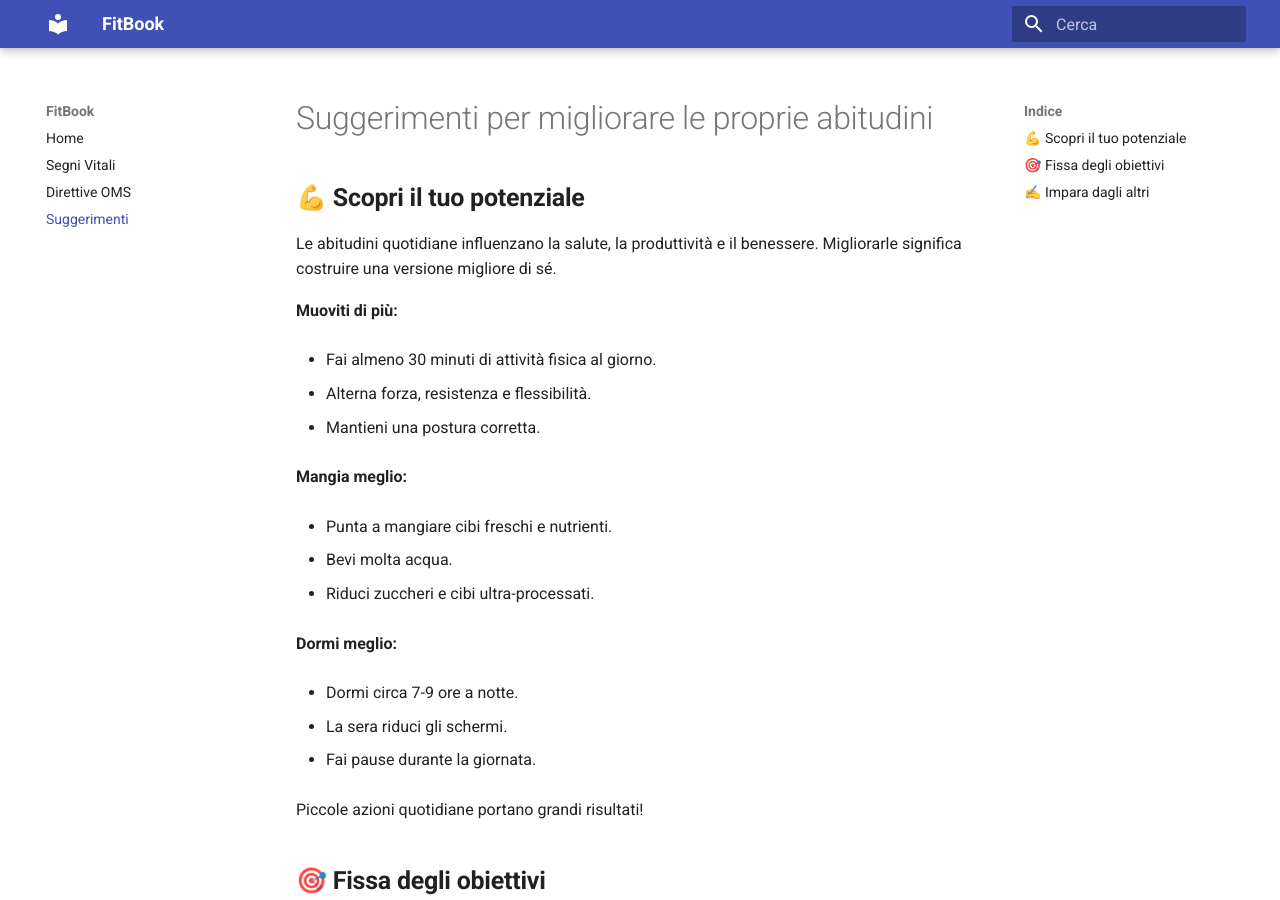
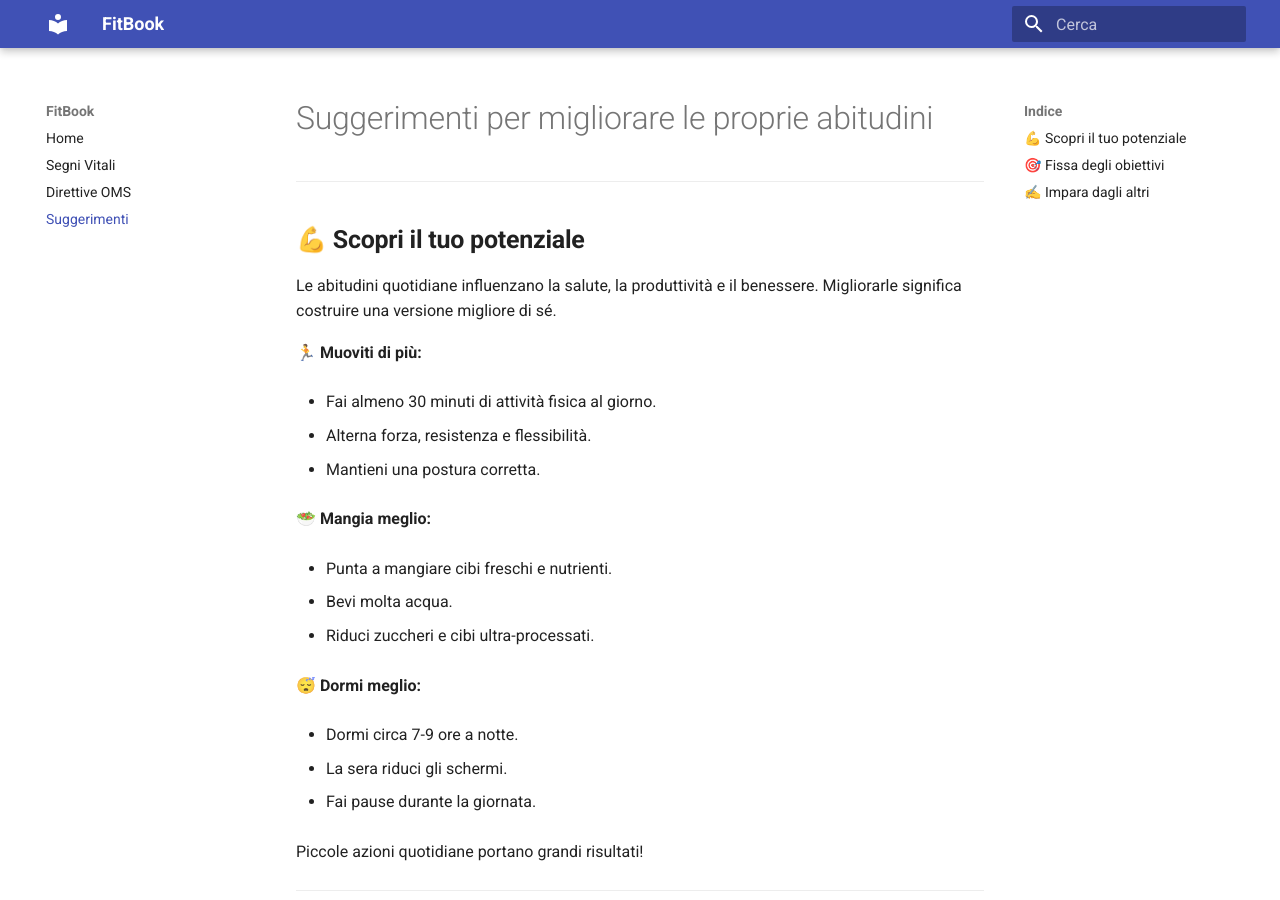
Before and after one commit to gabrielegolfieri/FitBook, an MkDocs documentation site: the page built from docs/suggerimenti.md, in a window 1280 px wide and 900 px high. Built offline with MkDocs 1.6.1 and Material for MkDocs 9.7.7, drawn with Linux system fonts in a browser that asks for light colours.

Commit message:
Ninth commit

```diff
--- a/docs/suggerimenti.md
+++ b/docs/suggerimenti.md
@@ -1,10 +1,12 @@
 # Suggerimenti per migliorare le proprie abitudini
+
+---
 
 ## 💪 **Scopri il tuo potenziale**
 
 Le abitudini quotidiane influenzano la salute, la produttività e il benessere. Migliorarle significa costruire una versione migliore di sé.
 
-**Muoviti di più:**
+🏃 **Muoviti di più:**
 
 - Fai almeno 30 minuti di attività fisica al giorno.
 
@@ -12,7 +14,7 @@ Le abitudini quotidiane influenzano la salute, la produttività e il benessere.
 
 - Mantieni una postura corretta.
 
-**Mangia meglio:**
+🥗 **Mangia meglio:**
 
 - Punta a mangiare cibi freschi e nutrienti.
 
@@ -20,7 +22,7 @@ Le abitudini quotidiane influenzano la salute, la produttività e il benessere.
 
 - Riduci zuccheri e cibi ultra-processati.
 
-**Dormi meglio:**
+😴 **Dormi meglio:**
 
 - Dormi circa 7-9 ore a notte.
 
@@ -30,10 +32,14 @@ Le abitudini quotidiane influenzano la salute, la produttività e il benessere.
 
 Piccole azioni quotidiane portano grandi risultati!
 
+---
+
 ## 🎯 **Fissa degli obiettivi**
 
 Quisque condimentum pharetra varius. Pellentesque id convallis odio, sed rutrum metus. Ut nec nunc eget sem scelerisque tincidunt eu ut arcu. Donec lobortis velit risus, at luctus dolor imperdiet in. Curabitur faucibus, nulla et euismod varius, enim tortor vehicula elit, vel varius orci felis tristique est. Aliquam luctus enim vel tellus interdum, sit amet gravida mauris egestas. Donec sed semper augue, sed consectetur sem. Nullam aliquet suscipit turpis ac varius. Pellentesque sed accumsan ante. Ut gravida risus libero, eu congue nulla aliquam eget. Cras nunc lacus, molestie pulvinar rutrum vel, porta ac nisl. Pellentesque varius diam libero, quis porttitor ligula fermentum in. Sed ullamcorper ex vitae pharetra imperdiet. Morbi id elit quis est viverra lacinia.
 
+---
+
 ## ✍️ **Impara dagli altri**
 
 Nam libero mi, sollicitudin eu imperdiet id, posuere consectetur neque. Pellentesque ultricies vehicula enim eget ullamcorper. Maecenas at justo sollicitudin, tempus turpis vitae, tempus nibh. Sed eu molestie ipsum. Donec vel ante porta, consectetur ex quis, tempor libero. Nulla sollicitudin urna eget velit dictum scelerisque. Proin euismod enim metus, fermentum dictum metus fringilla sit amet. Proin rutrum tortor in bibendum sollicitudin. Integer imperdiet egestas sodales. Aenean mollis at velit aliquet auctor. Vivamus consequat ante justo, quis mattis diam convallis a.
```
Also changed, not shown: docs/OMS.md (+6 -2 lines), docs/index.md (+1 -1 lines), site/OMS.html, site/index.html, site/search/search_index.json, site/suggerimenti.html.
